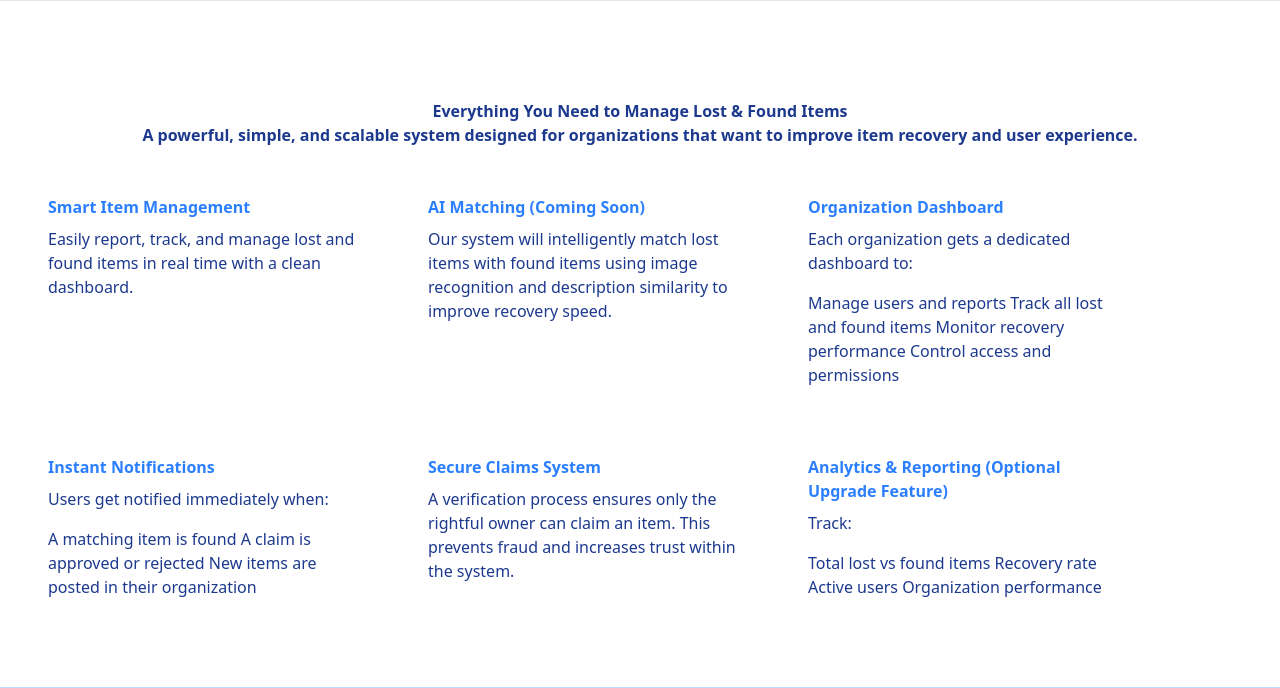
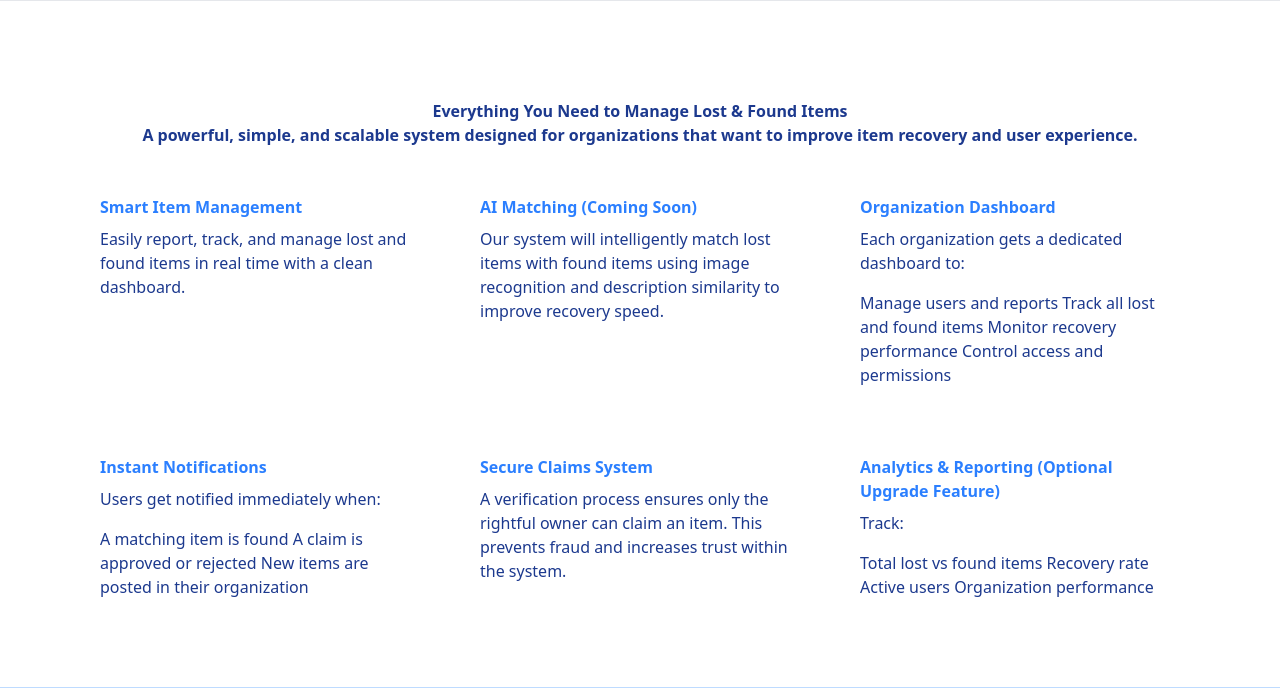
Before and after one commit to StephenOnyekachi/lostbutfound, a Django app: page / in a window 1280 px wide. Shown: the part 1435-2123 px from the top of the page. Run offline with Django 5.2, Linux system fonts and the light colour scheme; data comes from the database, SQL or seed files in the repository; data that the repository does not hold is empty; style sheets or scripts are compiled from the project's sources; parts of the project's set-up code (start-up, migrations or seed data) failed here and were passed over.

Commit message:
Fix registration page and update UI styling

```diff
--- a/template/index.html
+++ b/template/index.html
@@ -128,7 +128,7 @@
             </p>
         </div>
     </div>
-    <div class="flex flex-wrap gap-5 px-2 py-5 items-stretch">
+    <div class="flex flex-wrap gap-5 px-2 py-5 items-stretch justify-center">
         <div class="w-90 p-5 rounded shadow">
             <h3 class="font-bold text-blue-500 slideleft">
                 Smart Item Management
```
